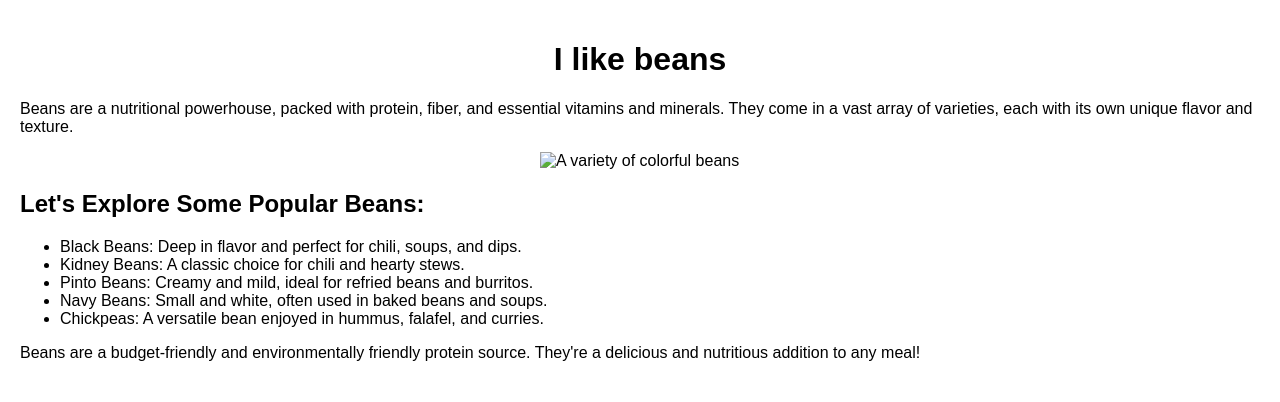
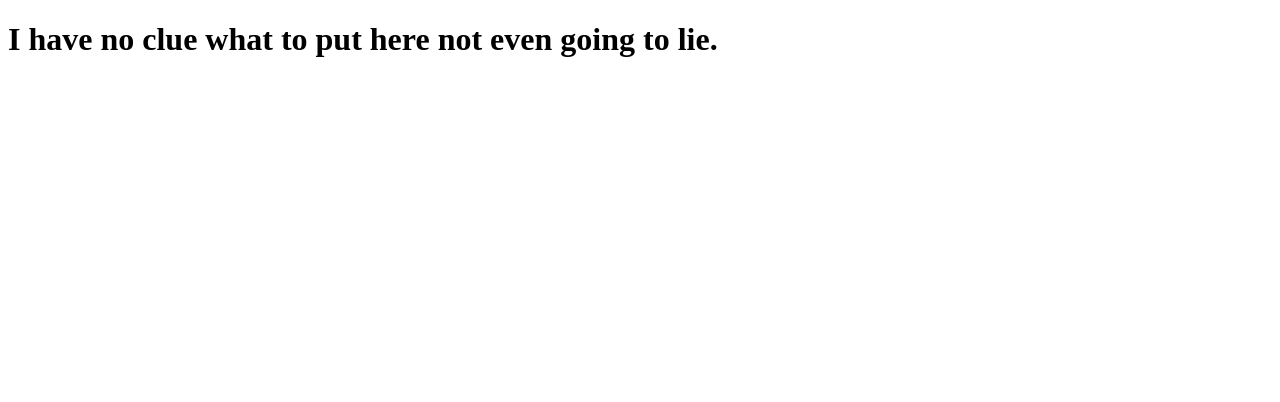
Before and after one commit to Beanz586/Site, a plain HTML site: page index.html in a window 1280 px wide. Drawn offline with Linux system fonts and the light colour scheme.

Commit message:
Update index.html

```diff
--- a/index.html
+++ b/index.html
@@ -1,37 +1,4 @@
 <!DOCTYPE html>
 <html lang="en">
-<head>
-  <meta charset="UTF-8">
-  <meta name="viewport" content="width=device-width, initial-scale=1.0">
-  <title>Beanz</title>
-  <style>
-    body {
-      font-family: sans-serif;
-      margin: 0;
-      padding: 20px;
-    }
-    h1 {
-      text-align: center;
-    }
-    .bean-image {
-      display: block;
-      margin: 0 auto;
-      width: 200px;
-    }
-  </style>
-</head>
-<body>
-  <h1>I like beans</h1>
-  <p>Beans are a nutritional powerhouse, packed with protein, fiber, and essential vitamins and minerals. They come in a vast array of varieties, each with its own unique flavor and texture.</p>
-  <img src="images/beans.jpg" alt="A variety of colorful beans" class="bean-image">
-  <h2>Let's Explore Some Popular Beans:</h2>
-  <ul>
-    <li>Black Beans: Deep in flavor and perfect for chili, soups, and dips.</li>
-    <li>Kidney Beans: A classic choice for chili and hearty stews.</li>
-    <li>Pinto Beans: Creamy and mild, ideal for refried beans and burritos.</li>
-    <li>Navy Beans: Small and white, often used in baked beans and soups.</li>
-    <li>Chickpeas: A versatile bean enjoyed in hummus, falafel, and curries.</li>
-  </ul>
-  <p>Beans are a budget-friendly and environmentally friendly protein source. They're a delicious and nutritious addition to any meal!</p>
-</body>
+<h1>I have no clue what to put here not even going to lie.</h1>
 </html>
```
